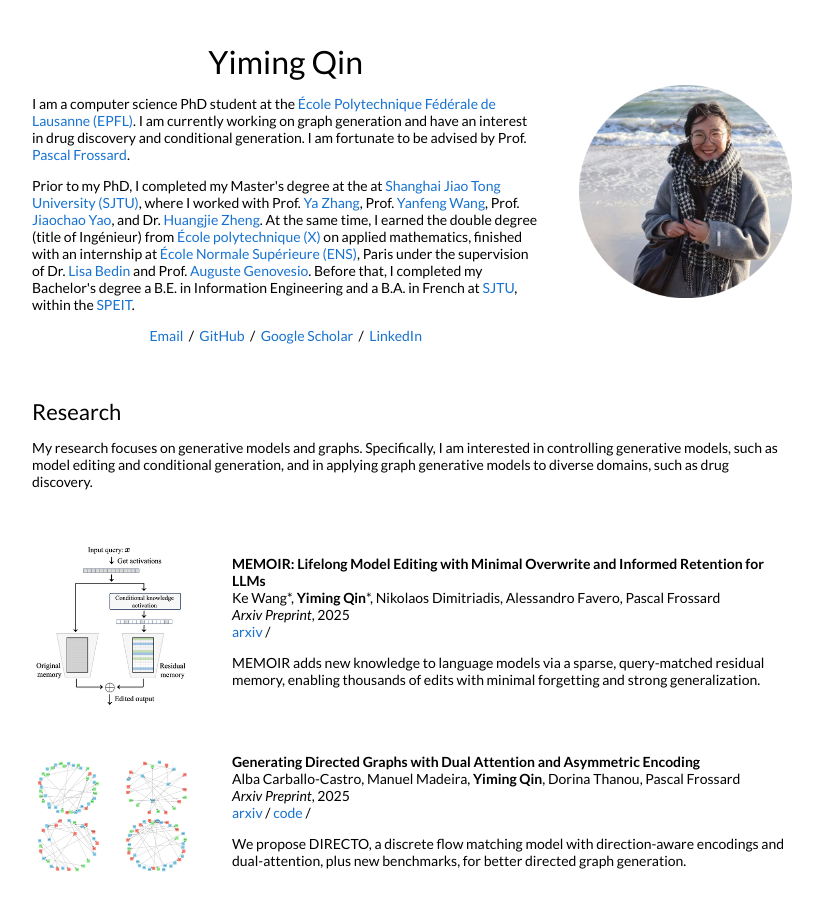
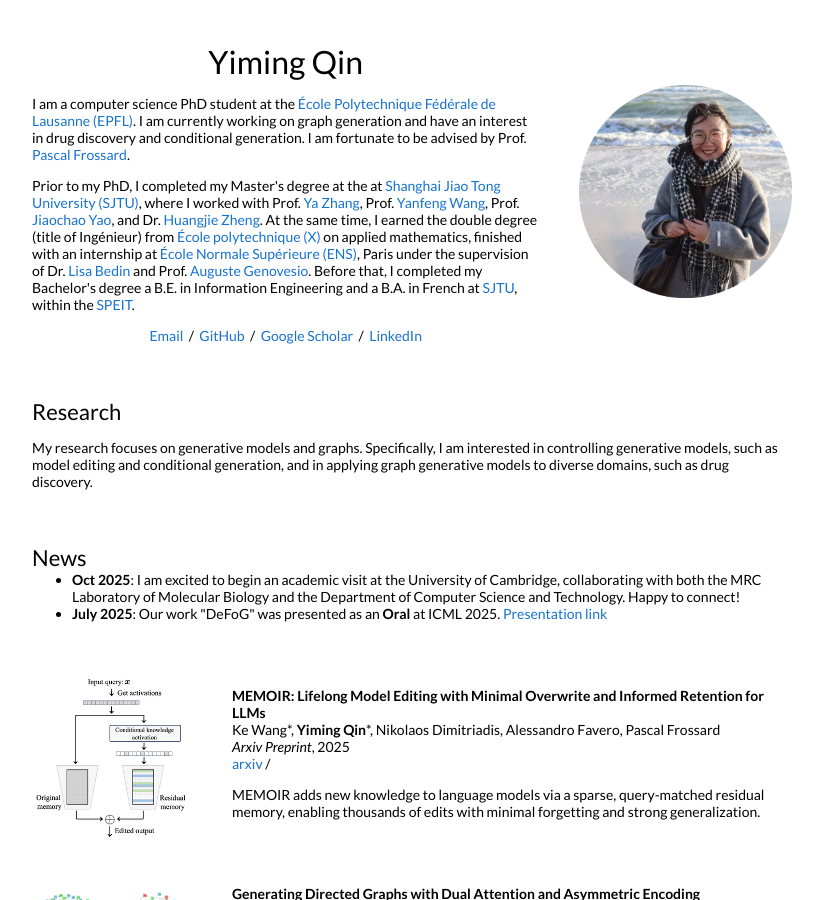
Before and after one commit to qym7/qym7.github.io, a Jekyll site: the page built from _posts/2025-07-01-MEMOIR.markdown, in a window 1280 px wide and 900 px high. Shown: the whole window, without its empty margins (228-1051 px from the left). Built offline with Jekyll 4.4.1, drawn with Linux system fonts in a browser that asks for light colours.

Commit message:
Update default.html

```diff
--- a/_layouts/default.html
+++ b/_layouts/default.html
@@ -75,8 +75,7 @@
             </td>
           </tr>
         </table>
-        <table style="width:100%;border:0px;border-spacing:0px;border-collapse:separate;margin-right:auto;margin-left:auto;">
-<!--
+
         <table style="width:100%;border:0px;border-spacing:0px;border-collapse:separate;margin-right:auto;margin-left:auto;">
           <tr>
             <td style="padding:2.5%;width:100%;vertical-align:middle">
@@ -92,8 +91,8 @@
             </td>
           </tr>
         </table>
-        <table style="width:100%;border:0px;border-spacing:0px;border-collapse:separate;margin-right:auto;margin-left:auto;"> -->
 
+        <table style="width:100%;border:0px;border-spacing:0px;border-collapse:separate;margin-right:auto;margin-left:auto;">
           {% for post in site.posts %}
           {% for cat in post.categories %}
           {% if cat == 'research' %}
```
